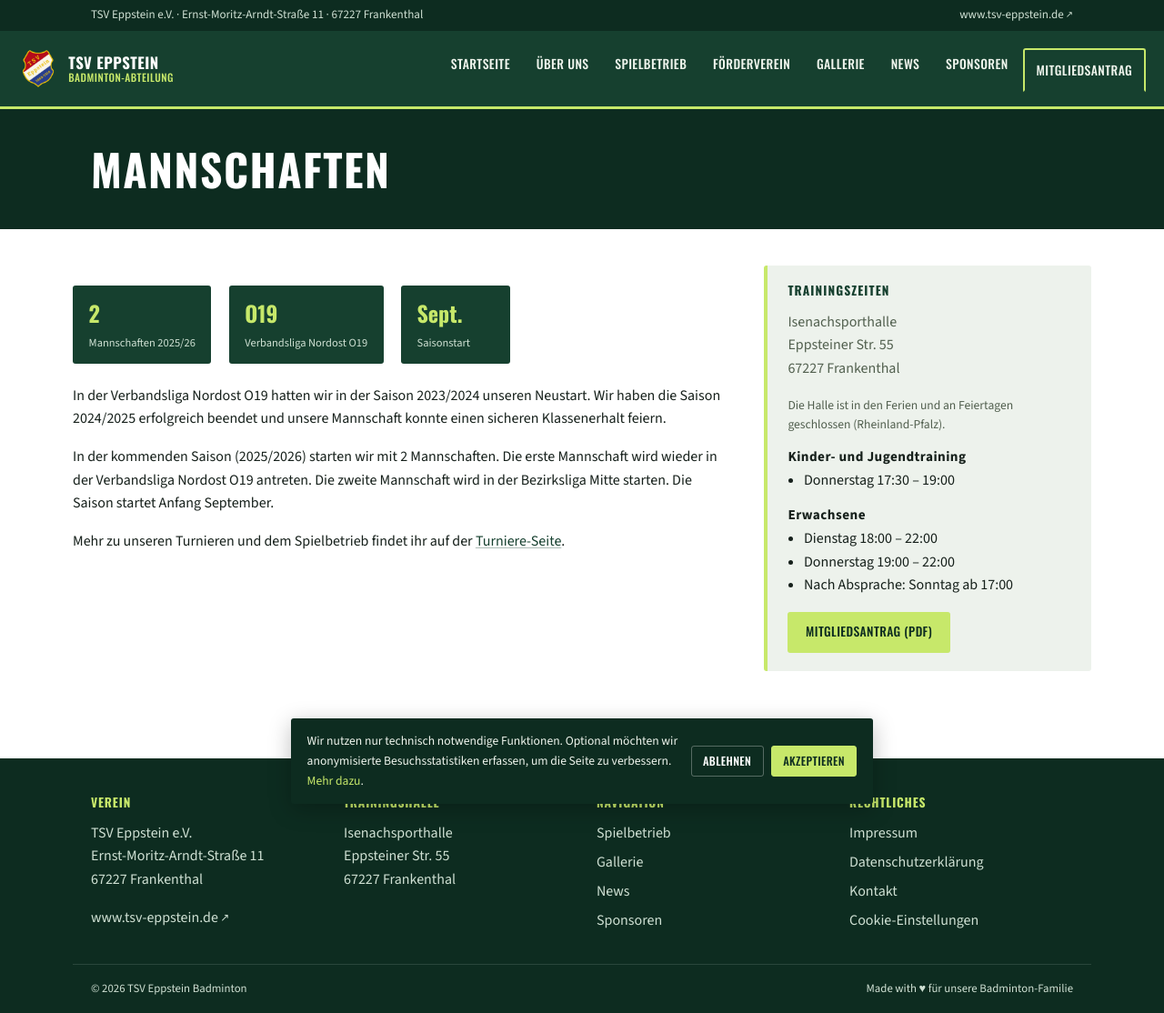
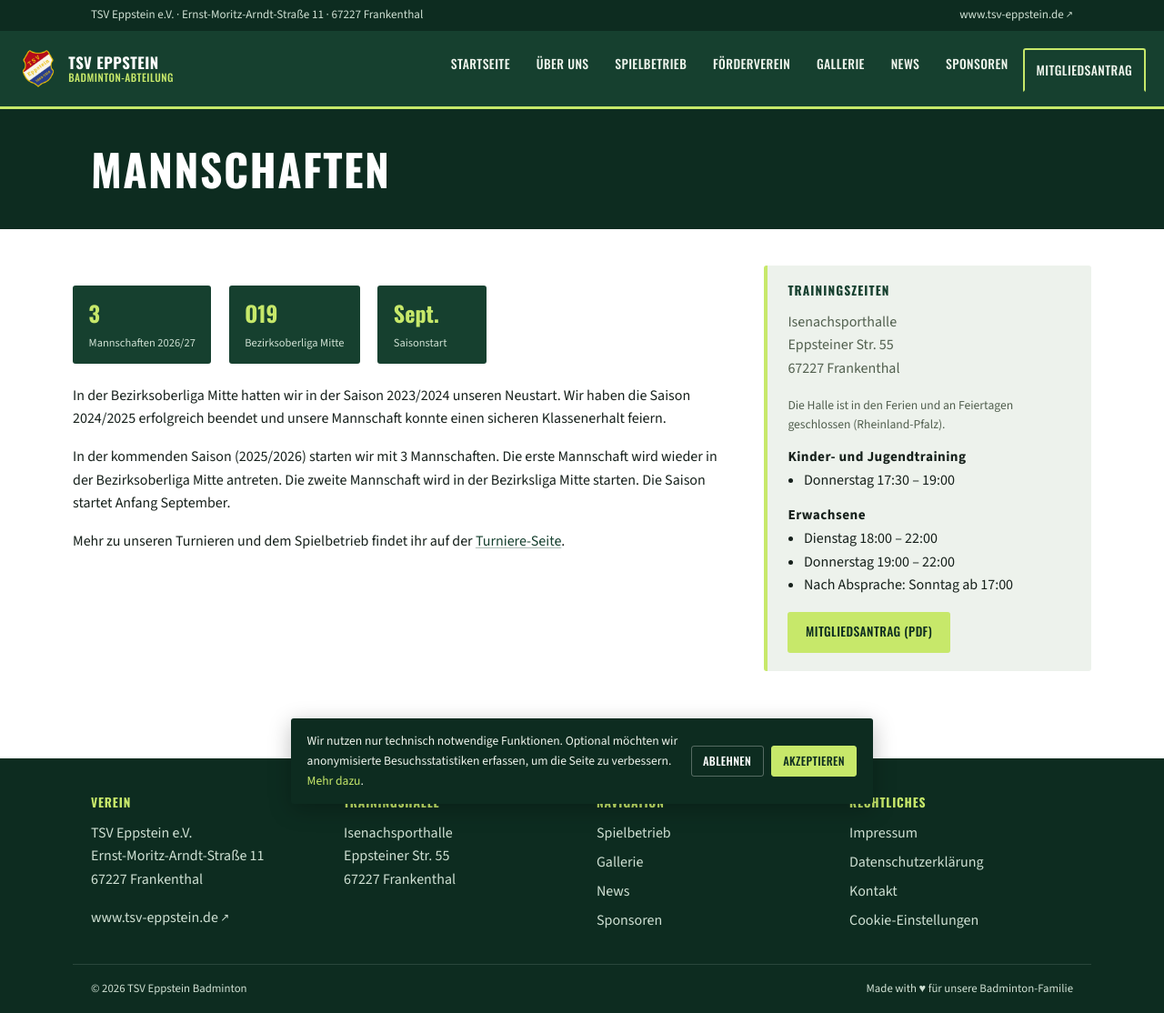
Before and after one commit to Forderverein-Badminton-in-Eppstein-e-V/website, a Jekyll site: the page built from spielbetrieb-mannschaften.html, in a window 1280 px wide. Shown: the whole page at 91% size. Built offline with Jekyll 4.4.1, drawn with Linux system fonts in a browser that asks for light colours.

```diff
--- a/_config.yml
+++ b/_config.yml
@@ -3,7 +3,7 @@
 # GitHub Pages bereitgestellten "github-pages"-Gem-Sammlung und müssen
 # nur hier aktiviert werden.
 
-title: "Förderverein Badminton in Eppstein e.V."
+title: "TSV Eppstein Badminton"
 description: "Badminton-Abteilung des TSV Eppstein in Frankenthal"
 
 # Logo fürs Social-Media-Vorschaubild (Open Graph), ebenfalls vom
@@ -34,11 +34,12 @@ verein:
   mitglieder_gesamt: 70
   mitglieder_kinder: 20
   mitglieder_erwachsene: 50
-  mannschaften_aktuell: 2
-  liga_erste_mannschaft: "Verbandsliga Nordost O19"
+  mannschaften_aktuell: 3
+  liga_erste_mannschaft: "Bezirksoberliga Mitte"
   liga_zweite_mannschaft: "Bezirksliga Mitte"
+  liga_dritte_mannschaft: "Bezirksliga Mitte"
   saison_start_monat: "September"
-  saison_aktuell: "2025/26"
+  saison_aktuell: "2026/27"
 
 # Dateien/Ordner, die Jekyll beim Build ignorieren soll (Dev-Kram, keine
 # Website-Inhalte).
```
Also changed, not shown: impressum.html (+5 -7 lines).
